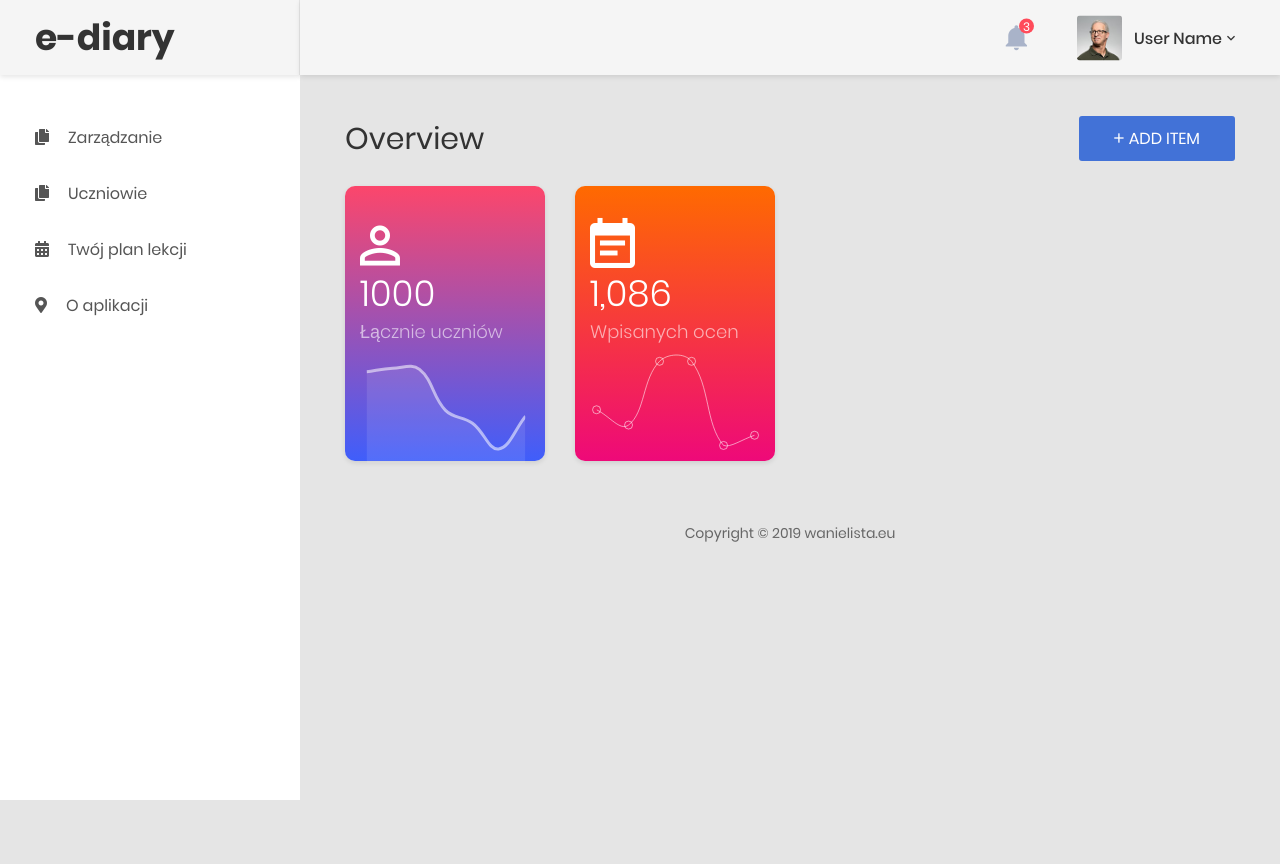
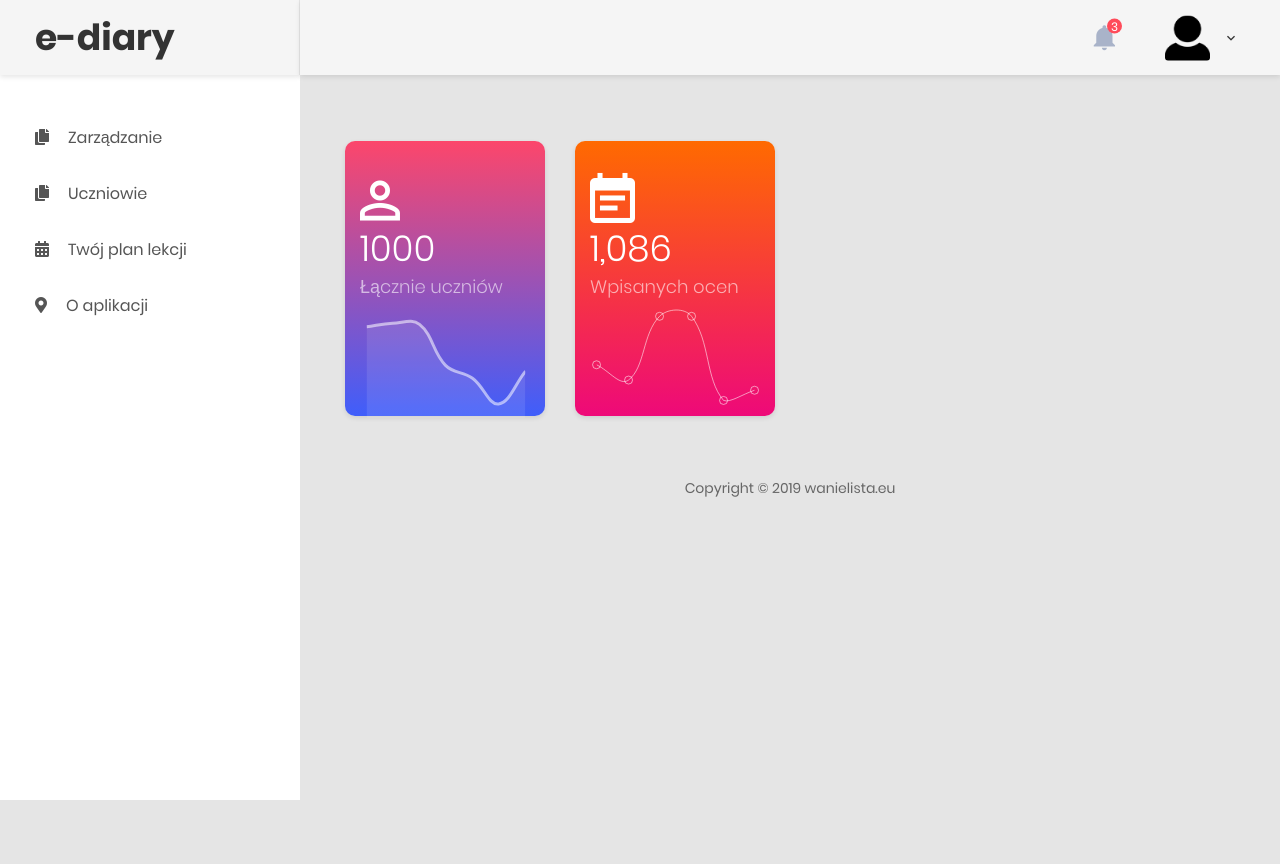
Before and after one commit to mwanielista/school-e-diary, a PHP site: page /teacher/index.php in a window 1280 px wide. Run offline with PHP 8.4, Linux system fonts and the light colour scheme.

Commit message:
Data in teacher panel downloaded from database, working logout in panel

```diff
--- a/includes/login.inc.php
+++ b/includes/login.inc.php
@@ -27,6 +27,8 @@
                         session_start();        //start of logged user session
                         $_SESSION[userId] = $row['idUsers'];
                         $_SESSION[userUid] = $row['uidUsers'];
+                        $_SESSION[emailUsers] = $row['emailUsers'];
+                        $_SESSION[userLevel] = $row['userLevel'];
                         header("Location: ../afterlogin.php?login=success");
                         exit();
                     }   else {
--- a/index.php
+++ b/index.php
@@ -1,5 +1,11 @@
 <?php
     require "header.php";
+
+    if(isset($_GET['logout'])){
+        if($_GET['logout'] == true){
+            header("Location: includes/logout.inc.php");
+        }
+    }
 ?>
         <div id="black">
             <div class="masthead">
--- /dev/null
+++ b/teacher/includes/connect.inc.php
@@ -0,0 +1,11 @@
+<?php
+    $dbserver = "localhost";
+    $dbuser = "root";
+    $dbpwd = "";
+    $dbname = "edziennik";
+
+    $conn = mysqli_connect($dbserver, $dbuser, $dbpwd, $dbname);
+
+    if(!$conn) {
+        die("Connection failed! ;/ " . mysqli_connect_error());
+    }
--- /dev/null
+++ b/teacher/includes/get_username.inc.php
@@ -0,0 +1,49 @@
+<?php
+
+    require 'connect.inc.php';
+
+    echo '
+     <div class="account-item clearfix js-item-menu">
+                                        <div class="image">
+                                             <img src="images/icon/avat.png" alt="profile photo" />
+                                        </div>
+                                        <div class="content">
+                                            <a class="js-acc-btn" href="#">';
+
+    $user = $_SESSION['userUid'];
+    echo $user;
+
+    echo '</a>
+                                        </div>
+                                        <div class="account-dropdown js-dropdown">
+                                            <div class="info clearfix">
+                                                <div class="image">
+                                                    <a href="#">
+                                                        <img src="images/icon/avat.png" alt="profile photo" />
+                                                    </a>
+                                                </div>
+                                                <div class="content">
+                                                    <h5 class="name">
+                                                        <a href="#">';
+    $userLevel = $_SESSION['userLevel'];
+    echo $userLevel;
+                                        echo '</a>
+                                                    </h5>
+                                                    <span class="email">';
+    $email = $_SESSION['emailUsers'];
+    echo $email;
+                                               echo '</span>
+                                                </div>
+                                            </div>
+                                            <div class="account-dropdown__footer">
+                                                <a href="../index.php?logout=true">
+                                                    <i class="zmdi zmdi-power"></i>';
+                                               echo 'Logout';
+                                               if(isset($_GET['logout'])) {
+                                                   header("Location: index.php");
+                                               }
+                                               echo'</a>
+                                            </div>
+                                        </div>
+                                    </div>
+    ';
--- a/teacher/index.php
+++ b/teacher/index.php
@@ -36,6 +36,10 @@
 </head>
 
 <body class="animsition">
+<?php
+session_start();
+?>
+
 <div class="page-wrapper">
     <!-- HEADER MOBILE-->
     <header class="header-mobile d-block d-lg-none">
@@ -152,13 +156,13 @@
                             <i class="fas fa-copy"></i>Uczniowie</a>
                         <ul class="list-unstyled navbar__sub-list js-sub-list">
                             <li>
-                                <a href="#">Dodaj ucznia</a>
+                                <a href="students_manage/add.php">Dodaj ucznia</a>
                             </li>
                             <li>
-                                <a href="#">Zarządzaj uczniami</a>
+                                <a href="students_manage/manage.php">Zarządzaj uczniami</a>
                             </li>
                             <li>
-                                <a href="#">Klasy</a>
+                                <a href="students/classes.php">Klasy</a>
                             </li>
                         </ul>
                     </li>
@@ -230,33 +234,10 @@
                                 </div>
                             </div>
                             <div class="account-wrap">
-                                <div class="account-item clearfix js-item-menu">
-                                    <div class="image">
-                                        <img src="images/icon/avatar-01.jpg" alt="John Doe" />
-                                    </div>
-                                    <div class="content">
-                                        <a class="js-acc-btn" href="#">User name</a>
-                                    </div>
-                                    <div class="account-dropdown js-dropdown">
-                                        <div class="info clearfix">
-                                            <div class="image">
-                                                <a href="#">
-                                                    <img src="images/icon/avatar-01.jpg" alt="John Doe" />
-                                                </a>
-                                            </div>
-                                            <div class="content">
-                                                <h5 class="name">
-                                                    <a href="#">Henryk sienkiewicz</a>
-                                                </h5>
-                                                <span class="email">admin@example.com</span>
-                                            </div>
-                                        </div>
-                                        <div class="account-dropdown__footer">
-                                            <a href="#">
-                                                <i class="zmdi zmdi-power"></i>Logout</a>
-                                        </div>
-                                    </div>
-                                </div>
+                               <!-- USER ACCOUNT NAME-->
+                                <?php
+                                    require 'includes/get_username.inc.php';
+                                ?>
                             </div>
                         </div>
                     </div>
@@ -269,15 +250,7 @@
         <div class="main-content">
             <div class="section__content section__content--p30">
                 <div class="container-fluid">
-                    <div class="row">
-                        <div class="col-md-12">
-                            <div class="overview-wrap">
-                                <h2 class="title-1">overview</h2>
-                                <button class="au-btn au-btn-icon au-btn--blue">
-                                    <i class="zmdi zmdi-plus"></i>add item</button>
-                            </div>
-                        </div>
-                    </div>
+
                     <div class="row m-t-25">
                         <div class="col-sm-6 col-lg-3">
                             <div class="overview-item overview-item--c1">
```
Also changed, not shown: teacher/images/icon/avat.png (added), teacher/students/add.php (added), teacher/students/classes.php (added), teacher/students/manage.php (added).
